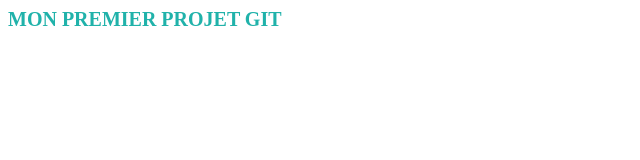
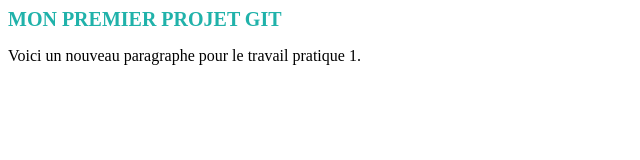
Before and after one commit to elisabeththeoret/web2, a plain HTML site: page index.html in a window 1280 px wide. Shown: the whole page, without its empty margins (0-640 px from the left). Drawn offline with Linux system fonts and the light colour scheme.

Commit message:
Ajout d'un paragraphe dans le fichier index.html

```diff
--- a/index.html
+++ b/index.html
@@ -5,5 +5,6 @@
 </head>
 <body>
 	<h1>Mon premier projet Git</h1>
+	<p>Voici un nouveau paragraphe pour le travail pratique 1.</p>
 </body>
 </html>
```
